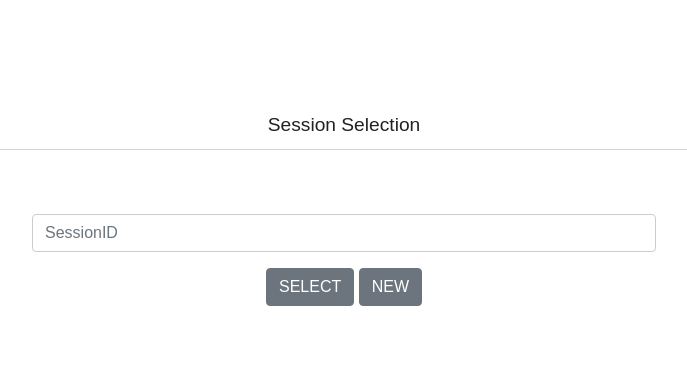
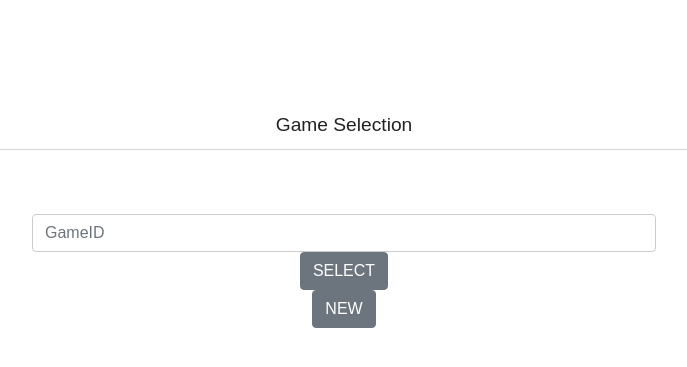
Before and after one commit to cata85/CIS560Project, a Flask app: page / in a window 1280 px wide. Shown: the top 367 px of the page, without its empty margins (296-983 px from the left). Run offline with Flask 2, Linux system fonts and the light colour scheme; some libraries are stand-ins or nearby versions.

Commit message:
Creating and joining games working.

```diff
--- a/config.py
+++ b/config.py
@@ -12,7 +12,8 @@ HANDLER = {
     'Game': {
         'Create': game.create_table,
         'Drop': game.drop_table,
-        'Insert_One': game.insert_one
+        'Insert_One': game.insert_one,
+        'Get_One': game.get_one
     },
     'Card': {
         'Create': card.create_table,
--- a/data/data.py
+++ b/data/data.py
@@ -23,3 +23,7 @@ def drop_tables(conn, handler):
 def insert_one(conn, handler_key, row=''):
     id = handler_key['Insert_One'](conn, row)
     return id
+
+def get_one(conn, handler_key, id):
+    response = handler_key['Get_One'](conn, id)
+    return response
--- a/main.py
+++ b/main.py
@@ -18,18 +18,18 @@ def index():
     return render_template('index.html')
 
 
-# Creates a new game.
-@app.route('/create', methods=['GET'])
-def create():
+# Joins an existing game based on the provided game_id or creates a new one if not provided.
+@app.route('/join', methods=['GET', 'POST'])
+def join():
     handler_key = handler['Game']
+    if request.method == 'POST':
+        game_id = request.form['gameIDtextbox']
+        if game_id.isnumeric():
+            response = data.get_one(conn, handler_key, game_id)
+            if response:
+                return redirect(url_for('game', game_id=game_id))
+        return redirect(url_for('index'))
     game_id = data.insert_one(conn, handler_key)
-    print(game_id)
-    return redirect(url_for('game', game_id=game_id))
-
-
-# Joins an existing game based on the provided game_id.
-@app.route('/join/<int:game_id>', methods=['GET'])
-def join(game_id):
     return redirect(url_for('game', game_id=game_id))
 
 
--- a/templates/css/game.css
+++ b/templates/css/game.css
@@ -37,10 +37,10 @@ hr.dark{
 }
 
 /* Spash page css  */
-#sessionIDForm{
+#gameIDForm{
   padding-top: 3rem;
 }
-#sessionIDtextbox{
+#gameIDtextbox{
   width: 50%;
   margin: auto;
 }
--- a/templates/index.html
+++ b/templates/index.html
@@ -17,17 +17,19 @@
 <div class="container-fluid padding">
 <div class="row text-center">
   <div class="col-md-12">
-    <h1 class="display-4">Session Selection</h1>
+    <h1 class="display-4">Game Selection</h1>
     <hr class="dark">
-    <form class="form-horizontal text-center" id="sessionIDForm">
+    <div class="form-horizontal text-center" id="gameIDForm">
       <div class="form-group">
-          <input type="text" class="form-control" id="sessionIDtextbox" placeholder="SessionID">
+        <form action="/join" method="POST">
+          <input type="text" name="gameIDtextbox" class="form-control" id="gameIDtextbox" placeholder="GameID">
+          <button type="submit" class="btn btn-secondary" id="gameID_Select_btn">SELECT</button></a>
+        </form>
+        <form action="/join" method="GET">
+          <button type="submit" class="btn btn-secondary" id="gameID_New_btn">NEW</button></a>
+        </form>
       </div>
-      <div class="form-group">
-        <a href="game.html"><button type="button" class="btn btn-secondary" id="sessionsID_Select_btn">SELECT</button></a>
-        <a href="game.html"><button type="button" class="btn btn-secondary" id="sessionsID_New_btn">NEW</button></a>
-      </div>
-    </form>
+    </div>
   </div>
 </div>
 </div>
```
Also changed, not shown: data/game.py (+12 -0 lines).
